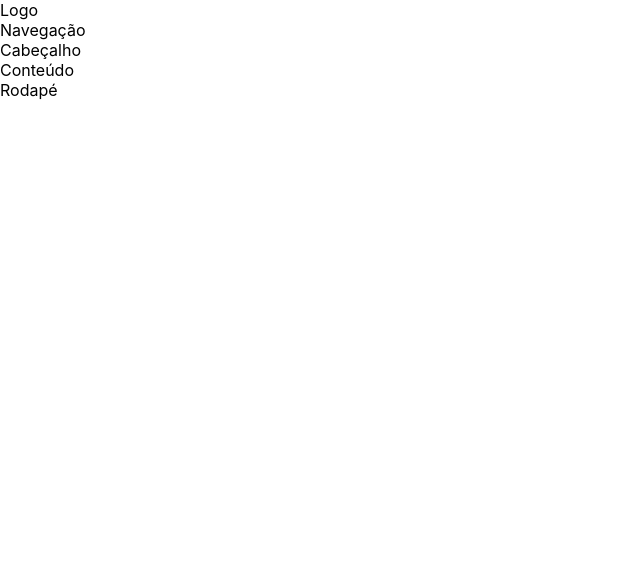
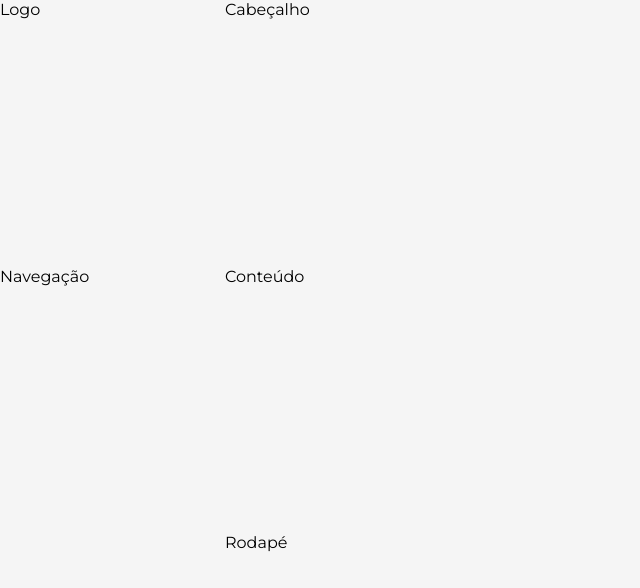
Before and after one commit to lucascs20182/crud-react-json-server, a React (Create React App) app in the folder frontend/: page / in a window 1280 px wide. Shown: the top 588 px of the page, without its empty margins (0-640 px from the left). Built offline with nearby package versions, Linux system fonts and the light colour scheme.

Commit message:
implementando a grid

```diff
--- a/frontend/public/index.html
+++ b/frontend/public/index.html
@@ -10,6 +10,9 @@
       content="Web site created using create-react-app"
     />
     <link rel="apple-touch-icon" href="%PUBLIC_URL%/logo192.png" />
+    <link rel="preconnect" href="https://fonts.gstatic.com">
+    <link href="https://fonts.googleapis.com/css2?family=Montserrat:wght@300;400;500;700&display=swap"
+      rel="stylesheet">
     <!--
       manifest.json provides metadata used when your web app is installed on a
       user's mobile device or desktop. See https://developers.google.com/web/fundamentals/web-app-manifest/
--- a/frontend/src/components/template/Main.css
+++ b/frontend/src/components/template/Main.css
@@ -0,0 +1,52 @@
+:root {
+    --bg--dark: #1a2f3a;
+    --logo-height: 100px;
+    --header-height: 100px;
+    --aside-width: 225px;
+    --footer-height: 40px;
+
+    --shadow:
+        0 2px 23px 0 rba(0, 0, 0, .1),
+        0 2px 49px rgba(0, 0, 0, .06);
+}
+
+* {
+    box-sizing: border-box;
+    font-family: 'Montserrat', sans-serif;
+}
+
+.app {
+    margin: 0px;
+    display: grid;
+    grid-template-columns: var(--aside-width) 1fr;
+    grid-template-rows:
+        var(--header-height)
+        1 fr
+        var(--footer-height);
+    grid-template-areas:
+        "logo header"
+        "menu content"
+        "menu footer";
+    height: 100vh;
+    background-color: #f5f5f5;
+}
+
+aside.logo {
+    grid-area: logo;
+}
+
+header.header {
+    grid-area: header;
+}
+
+aside.menu-area {
+    grid-area: menu;
+}
+
+main.content {
+    grid-area: content;
+}
+
+footer.footer {
+    grid-area: footer;
+}
```
Also changed, not shown: 1 other file (tests, documents, lock files or other folders).
